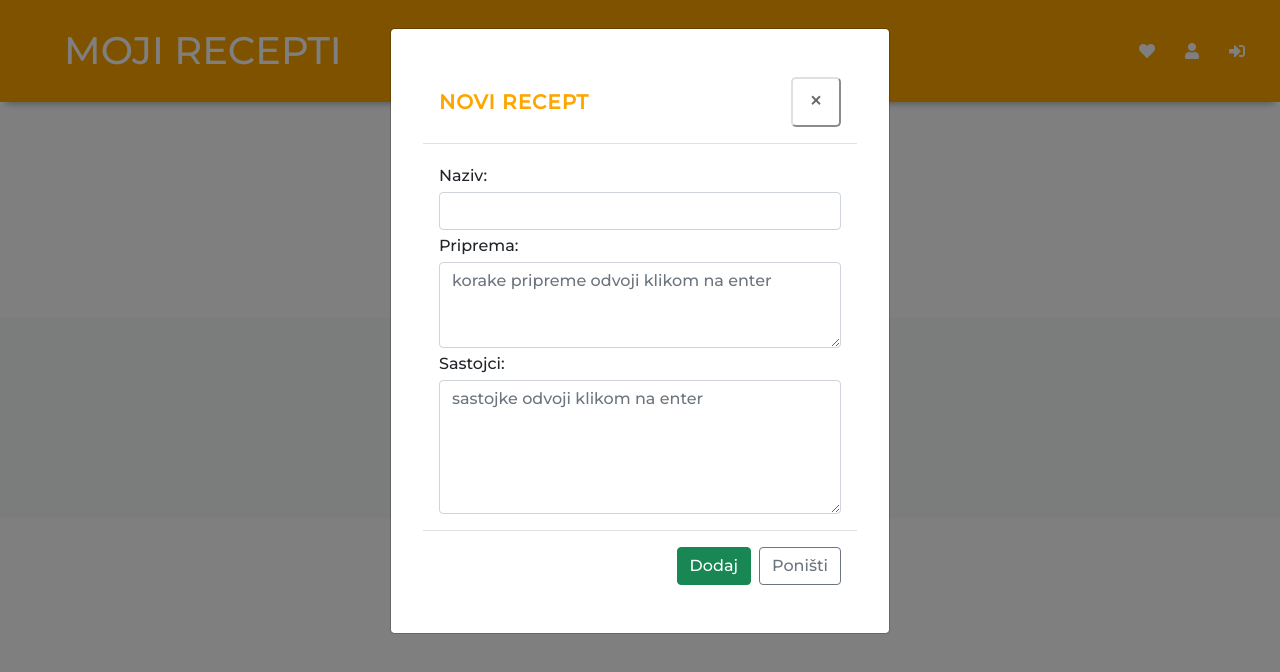
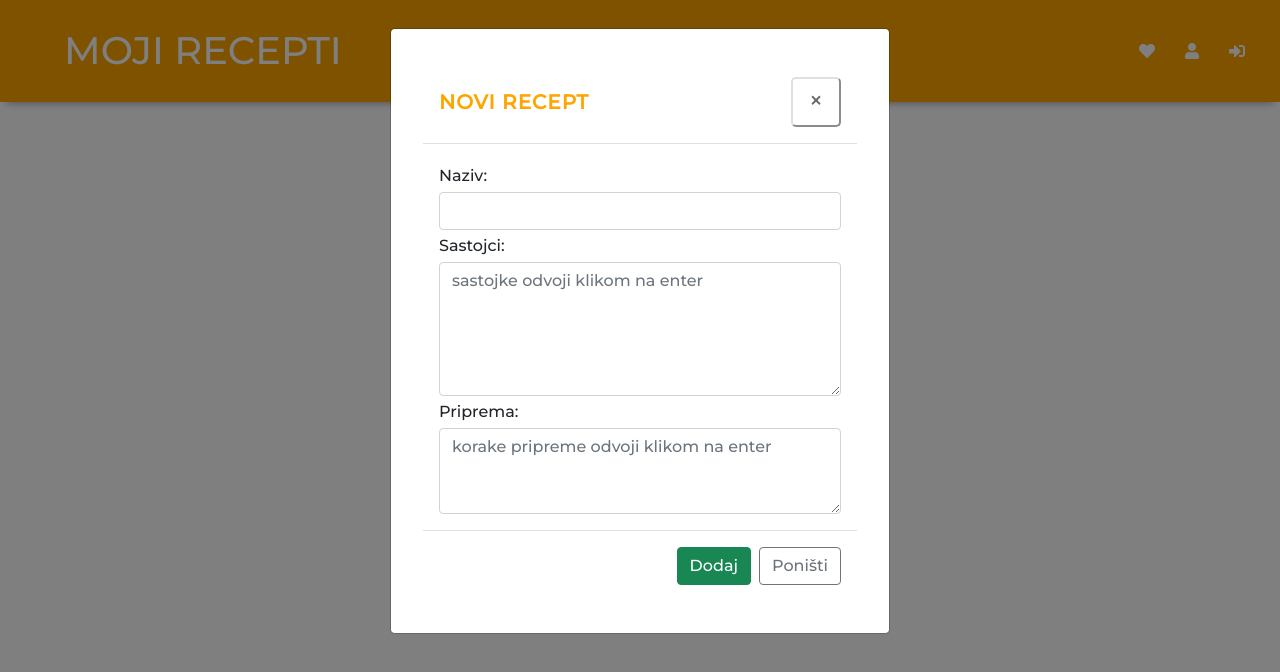
Before and after one commit to msimunic11/recipe-app, a React (Create React App) app: page / in a window 1280 px wide. Both pictures are taken after a click on the icon 640 px from the left and 156 px from the top of the page. Shown: the top 672 px of the page. Built offline with nearby package versions, Linux system fonts and the light colour scheme.

Commit message:
prettify

```diff
--- a/src/App.css
+++ b/src/App.css
@@ -1,62 +1,59 @@
-*{margin:0;
+* {
+    margin: 0;
     padding: 0px;
     font-family: 'Montserrat', sans-serif;
 }
-.header{
+
+.header {
     height: 100px;
     width: 100%;
     padding-top: 50px;
-
-  z-index:-1;
-
+    z-index: -1;
 }
 
-i.fas.fa-plus-circle.fa-3x{
-  color:orange;
+i.fas.fa-plus-circle.fa-3x {
+    color: orange;
     margin-top: 20px;
 }
 
-i:hover{
-
+i:hover {
     cursor: pointer;
 }
-h3{
-  color:orange;
-  padding:10px 10px;
+
+h3 {
+    color: orange;
+    padding: 10px 10px;
 }
-.card-container{
+
+.card-container {
     height: 300px;
     width: 300px;
     box-shadow: 0px 3px 10px #A5A5A5;
-
 }
 
-.card-wrapper{
+.card-wrapper {
     width: 250px;
     height: 150px;
     box-shadow: 0px 3px 7px #A5A5A5;
-  margin:5px;
+    margin: 5px;
     flex-direction: column;
-
-
-
 }
 
-.card-top{
+.card-top {
     width: 100%;
     height: 2%;
 }
 
-.task-holder{
+.task-holder {
     width: 100%;
     height: 100%;
     padding: 10px 10px;
-  display : flex;
+    display: flex;
     flex-direction: column;
     position: relative;
 }
 
-.card-header{
+.card-header {
     margin-top: 10px;
     margin-bottom: 10px;
     max-width: 80px;
@@ -65,74 +62,75 @@ h3{
     text-align: center;
 }
 
-.task-container{
-
+.task-container {
     width: 100%;
     display: flex;
     flex-wrap: wrap;
-  padding : 40px 100px;
+    padding: 40px 100px;
 }
+
 .navbar-nav {
     -ms-flex-direction: row !important;
     flex-direction: row !important;
-padding:20px;}
+    padding: 20px;
+}
 
-  .navbar{
+.navbar {
     background-color: orange;
     box-shadow: 0 8px 6px -6px #b7b7b7;
-
 }
 
-  .navbar-brand{
-    color:white;
-    padding-left:5vw;
-    font-size: 3vw!important;;
+.navbar-brand {
+    color: white;
+    padding-left: 5vw;
+    font-size: 3vw!important;
+    ;
 }
 
- .close span{
-    color:#6b6b6b;
-    font-size:25px;
+.close span {
+    color: #6b6b6b;
+    font-size: 25px;
 }
-  button.close{
-    border-color:#e0e0e0;
+
+button.close {
+    border-color: #e0e0e0;
     background-color: white;
     border-radius: 10%;
-    width:50px;
+    width: 50px;
     height: 50px;
 }
- footer{
 
+footer {
     color: orange;
-      padding:0px;
-
-
+    padding: 0px;
+    position: relative;
 }
 
-i{
+i {
     color: white;
-  padding:10px;
-
-}
-i:hover{
-  color:#80cc61;
+    padding: 10px;
 }
 
-a{
+i:hover {
+    color: rgb(255, 132, 0);
+}
+
+a {
     padding: 5px;
 }
-.bg-light{
-  height:200px;
 
+.bg-light {
+    height: 200px;
 }
 
-.modal-content{
+.modal-content {
     line-height: 2rem;
     padding: 2rem;
 }
-.modal-open{
+
+.modal-open {
     position: fixed;
-
-  width:100%;
+    width: 100%;
     padding: 0! important;
 }
 
@@ -143,21 +141,30 @@ padding: 5px;
     color: orange;
     font-weight: bold;
     letter-spacing: 1px;
+}
 
-}
-pre{
+pre {
     font-family: 'Montserrat'!important;
     font-size: 16px! important;
+    white-space: pre-wrap;
+    word-wrap: break-word;
 }
+
+.mt-5 {
+    margin-top: 12rem!important;
+}
+
+.p-5 {
+    padding: 5rem!important;
+}
+
 @media only screen and (max-width: 600px) {
-    .task-container{
-
-
-      padding:0px 0px;
+    .task-container {
+        padding: 0px 0px;
     }
     .navbar-nav {
         -ms-flex-direction: row !important;
         flex-direction: row !important;
-      padding:0px;}
-
+        padding: 0px;
     }
+}
--- a/src/components/TodoList.js
+++ b/src/components/TodoList.js
@@ -84,7 +84,7 @@ const TodoList = () => {
 
 
 
-            <footer className="bg-light text-center text-lg-start mt-5">
+            <footer className="text-center text-lg-start mt-5">
   <div className="text-center p-5">
   Moji recepti © 2021 Copyright
   </div>
--- a/src/modals/CreateTask.js
+++ b/src/modals/CreateTask.js
@@ -1,90 +1,94 @@
+import React, { useState } from "react";
+import { Button, Modal, ModalHeader, ModalBody, ModalFooter } from "reactstrap";
+import ReactStars from "react-rating-stars-component";
+import { SettingsOverscanOutlined } from "@material-ui/icons";
+import { render } from "@testing-library/react";
 
-import React, { useState } from 'react';
-import { Button, Modal, ModalHeader, ModalBody, ModalFooter } from 'reactstrap';
-import ReactStars from "react-rating-stars-component";
-import { SettingsOverscanOutlined } from '@material-ui/icons';
-import { render } from '@testing-library/react';
+const { Component } = React;
 
-
-const { Component } =  React;
-
-
-
-const CreateTaskPopup = ({modal, toggle, save})  => {
-    const [taskName, setTaskName] = useState('');
-    const [description, setDescription] = useState('');
-    const [sastojci, setSastojci] = useState('');
-
-
+const CreateTaskPopup = ({ modal, toggle, save }) => {
+  const [taskName, setTaskName] = useState("");
+  const [description, setDescription] = useState("");
+  const [sastojci, setSastojci] = useState("");
 
   const handleChange = (e) => {
+    const { name, value } = e.target;
 
-
-    const {name, value} = e.target;
-
-        if(name === "taskName"){
-            setTaskName(value)
-        }else if (name === "sastojci"){
-            setSastojci(value)
-        }else {
-            setDescription(value)
+    if (name === "taskName") {
+      setTaskName(value);
+    } else if (name === "sastojci") {
+      setSastojci(value);
+    } else {
+      setDescription(value);
     }
-
-
-    }
+  };
 
   const handleSave = (e) => {
-        e.preventDefault()
-        let taskObj = {}
-        taskObj["Name"] = taskName
-        taskObj["Description"] = description
-        taskObj["Sastojci"] = sastojci
+    e.preventDefault();
+    let taskObj = {};
+    taskObj["Name"] = taskName;
+    taskObj["Description"] = description;
+    taskObj["Sastojci"] = sastojci;
 
-        save(taskObj)
+    save(taskObj);
+  };
 
-    }
-
-
-      return(
+  return (
     <Modal isOpen={modal} toggle={toggle}>
-            <ModalHeader toggle={toggle}>Novi recept</ModalHeader>
+      <ModalHeader toggle={toggle}> Novi recept </ModalHeader>{" "}
       <ModalBody>
-
-                    <div className = "form-group">
-                        <label>Naziv:</label>
-                        <input type="text" className = "form-control" value = {taskName} onChange = {handleChange} name = "taskName" required/>
-
-                    </div>
-                    <div className = "form-group">
-                        <label>Priprema:</label>
-                        <textarea rows = "3" placeholder="korake pripreme odvoji klikom na enter" className = "form-control" value = {description} onChange = {handleChange} name = "description"></textarea>
+        <div className="form-group">
+          <label> Naziv: </label>{" "}
+          <input
+            type="text"
+            className="form-control"
+            value={taskName}
+            onChange={handleChange}
+            name="taskName"
+            required
+          />
         </div>
 
+        <div className="form-group">
+          <label> Sastojci: </label>{" "}
+          <textarea
+            rows="5"
+            placeholder="sastojke odvoji klikom na enter"
+            className="form-control"
+            value={sastojci}
+            onChange={handleChange}
+            name="sastojci"
+          >
+            {" "}
+          </textarea>{" "}
+        </div>
 
         <div className="form-group">
-
-                        <label>Sastojci:</label>
-                           <textarea rows = "5" placeholder="sastojke odvoji klikom na enter" className = "form-control" value = {sastojci} onChange = {handleChange} name = "sastojci"></textarea>
+          <label> Priprema: </label>{" "}
+          <textarea
+            rows="3"
+            placeholder="korake pripreme odvoji klikom na enter"
+            className="form-control"
+            value={description}
+            onChange={handleChange}
+            name="description"
+          >
+            {" "}
+          </textarea>{" "}
         </div>
-
-
-
-            </ModalBody>
+      </ModalBody>{" "}
       <ModalFooter>
-            <Button color="success" onClick={handleSave}>Dodaj</Button>{' '}
-            <Button color="outline-secondary" onClick={toggle}>Poništi</Button>
-
-            </ModalFooter>
+        <Button color="success" onClick={handleSave}>
+          {" "}
+          Dodaj{" "}
+        </Button>{" "}
+        <Button color="outline-secondary" onClick={toggle}>
+          {" "}
+          Poništi{" "}
+        </Button>
+      </ModalFooter>{" "}
     </Modal>
-
-
-
-
   );
-
 };
 
-
-
-
 export default CreateTaskPopup;
--- a/src/modals/EditTask.js
+++ b/src/modals/EditTask.js
@@ -52,17 +52,19 @@ const EditTaskPopup = ({modal, toggle, updateTask, taskObj}) => {
                         <input type="text" className = "form-control" value = {taskName} onChange = {handleChange} name = "taskName"/>
 
                     </div>
+
+                    <div className="form-group">
+
+         <label>Sastojci</label>
+            <textarea rows = "5" placeholder="sastojke odvoji klikom na enter" className = "form-control" value = {sastojci} onChange = {handleChange} name = "sastojci"></textarea>
+     </div>
                     <div className = "form-group">
                         <label>Priprema</label>
                         <textarea rows = "3" placeholder="korake pripreme odvoji klikom na enter" className = "form-control" value = {description} onChange = {handleChange} name = "description"></textarea>
                     </div>
 
 
-                    <div className="form-group">
 
-                        <label>Sastojci</label>
-                           <textarea rows = "5" placeholder="sastojke odvoji klikom na enter" className = "form-control" value = {sastojci} onChange = {handleChange} name = "sastojci"></textarea>
-                    </div>
 
             </ModalBody>
             <ModalFooter>
--- a/src/modals/SeeRecipe.js
+++ b/src/modals/SeeRecipe.js
@@ -26,16 +26,17 @@ const RecipePopup = ({modal2, toggle2, taskObj}) => {
         <Modal isOpen={modal2} toggle2={toggle2}>
             <ModalHeader toggle2={toggle2}>-{taskName}-</ModalHeader>
             <ModalBody>
+            <div className = "form-group">
+                        <label><b>SASTOJCI:</b></label>
+                        <pre>{sastojci}</pre>
+
+                    </div>
 
                                        <div className = "form-group">
                         <label><b>PRIPREMA:</b></label>
                         <pre>{description}</pre>
                     </div>
-                    <div className = "form-group">
-                        <label><b>SASTOJCI:</b></label>
-                        <pre>{sastojci}</pre>
 
-                    </div>
 
 
 
```
Lines whose indentation alone changed are shown as unchanged.
